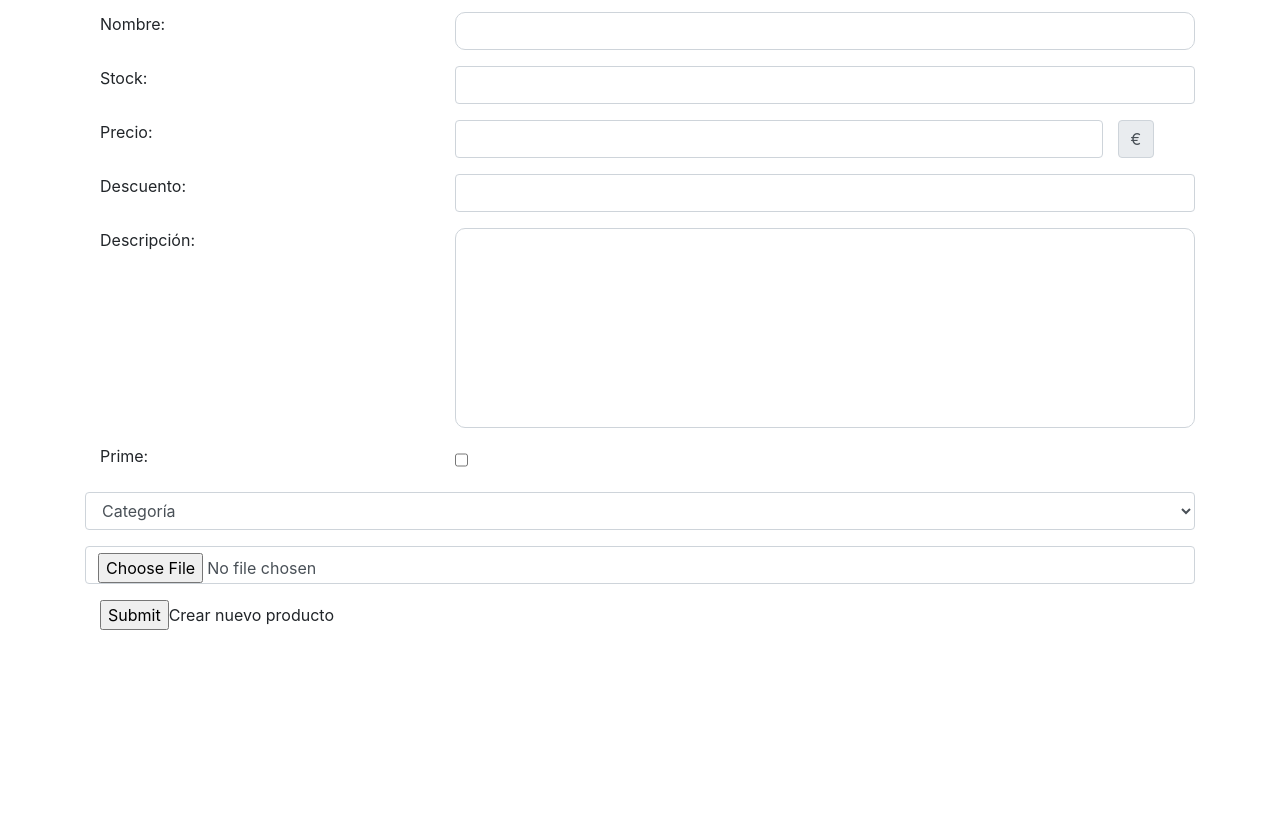
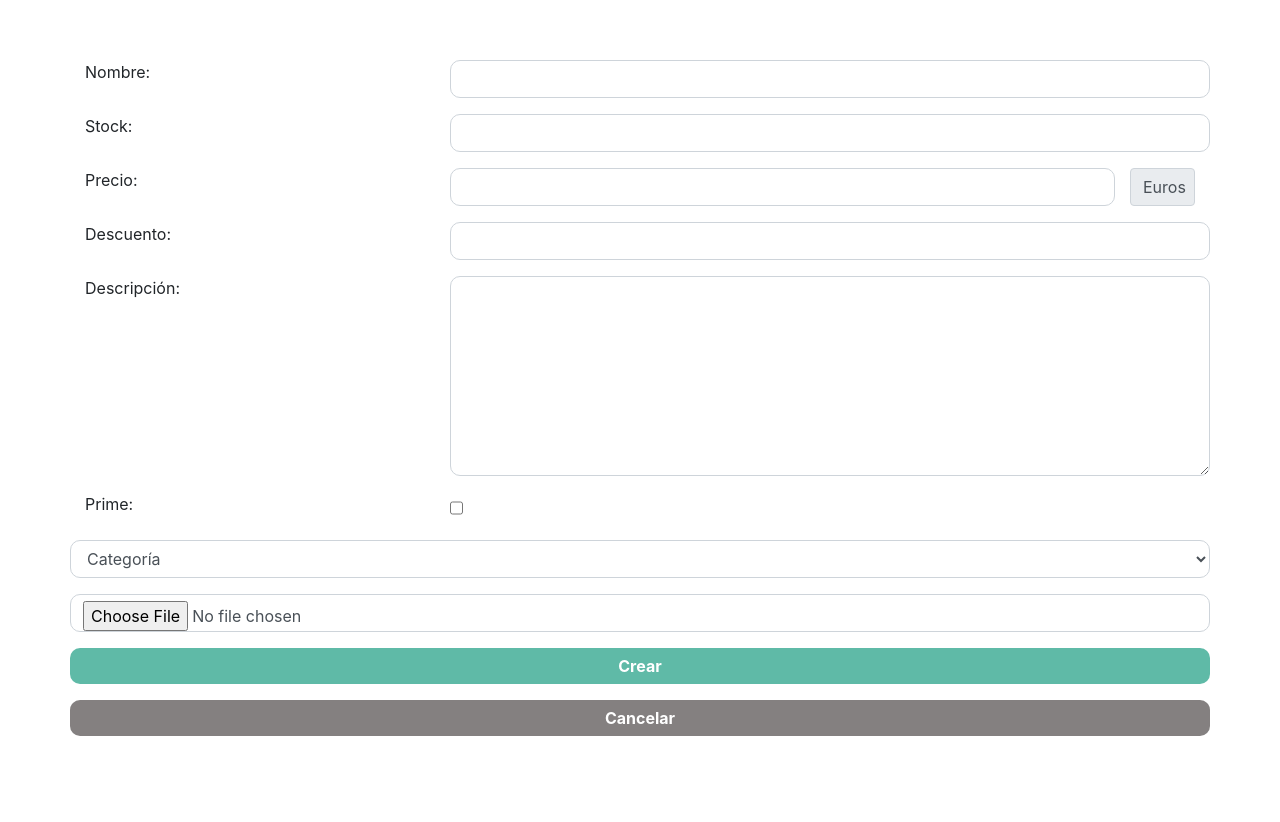
Before and after one commit to fjmarquez/DAM-PROSE-PROYECTO, a PHP site: page /pages/nuevoProducto.php in a window 1280 px wide. Shown: the part 58-880 px from the top of the page. Before the commit the page ends 688 px from the top, so only its background shows below. Run offline with PHP 8.4, Linux system fonts and the light colour scheme; the visitor is signed in with stand-in values (Sample User, id 1); data that the repository does not hold is empty.

Commit message:
Estilos de formularios para nuevo y editar producto, cerrar sesion

```diff
--- a/form/productoNuevo.php
+++ b/form/productoNuevo.php
@@ -9,8 +9,8 @@ $cDAO = new CategoriaDAO();
 $categorias = $cDAO->obtenerTodasLasCategorias();
 //var_dump($producto);
 ?>
-<div class="col-md-12">
-    <form action="../action/actionProducto.php" method="POST" class="col-md-12" enctype="multipart/form-data">
+
+    <form action="../action/actionProducto.php" method="POST" class="col-md-12 mt-5" enctype="multipart/form-data">
         <div class="form-group row">
             <label class="col-md-4" for="nombreProducto">Nombre: </label>
             <input required id="nombreProducto" name="nombreProducto" class="form-control col-md-8" type="text" maxlength="100">
@@ -21,9 +21,9 @@ $categorias = $cDAO->obtenerTodasLasCategorias();
         </div>
         <div class="form-group row">
             <label class="col-md-4" for="precioProducto">Precio: </label>
-            <input required id="precioProducto" name="precioProducto" class="form-control col-md-7" type="number" step=".01" min="1">
-            <div class="input-group-prepend col-md-1">
-                <span class="input-group-text" id="basic-addon1">€</span>
+            <input id="precioProducto" name="precioProducto" class="form-control col-md-7" type="number" step=".01" min="1">
+            <div class="input-group-prepend col-md-1 text-center">
+                <p class="input-group-text col-md-12" id="basic-addon1">Euros</p>
             </div>
         </div>
         <div class="form-group row">
@@ -32,7 +32,7 @@ $categorias = $cDAO->obtenerTodasLasCategorias();
         </div>
         <div class="form-group row">
             <label class="col-md-4" for="descripcionProducto">Descripción: </label>
-            <input required id="descripcionProducto" name="descripcionProducto" class="form-control col-md-8" type="text" maxlength="900">
+            <textarea required id="descripcionProducto" name="descripcionProducto" class="form-control col-md-8" type="text" maxlength="900"></textarea>
         </div>
         <div class="form-group row">
             <label class="col-md-4" for="primeProducto">Prime: </label>
@@ -53,8 +53,10 @@ $categorias = $cDAO->obtenerTodasLasCategorias();
         <div class="form-group row">
             <input  class="form-control" id="imagenProducto" name="imagenProducto" type="file">
         </div>
-        <div class="form-group">
-            <input type="submit" name="btnSubmitNuevoProducto">Crear nuevo producto</div>
+        <div class="form-group row">
+            <input type="submit" class="btn btn-product col-md-12" name="btnSubmitNuevoProducto" value="Crear"></input>
+        </div>
+        <div class="form-group row">
+            <input type="submit" class="btn btn-reset col-md-12" name="btnResetNuevo" value="Cancelar"></input>
         </div>
     </form>
-</div>
--- a/pages/partials/navbar.php
+++ b/pages/partials/navbar.php
@@ -5,7 +5,7 @@
     }
 ?>
 <nav class="navbar navbar-expand-md navbar-dark bg-dark fixed-top">
-  <a class="navbar-brand" href="#">
+  <a class="navbar-brand" href="productos.php">
     <img src="../img/logo.png" width="30" height="30" alt="">
     Elektro<span class="logoPoint">.</span>
   </a>
@@ -44,9 +44,16 @@
           Hola, <?= $_SESSION['name'] ?>
         </a>
         <div class="dropdown-menu" aria-labelledby="dropdown04">
+        <?php
+            if ($_SESSION['admin'] == 1){
+              ?>
+              <a class="dropdown-item" href="nuevoProducto.php">Nuevo producto</a>
+              <?php
+            }
+          ?>
           <a class="dropdown-item" href="#">Mi perfil</a>
           <a class="dropdown-item" href="#">Mis valoraciones</a>
-          <a class="dropdown-item" href="#">Cerrar sesion</a>
+          <a class="dropdown-item" href="../action/cerrarSesion.php">Cerrar sesion</a>
         </div>
       </li>
     </ul>
--- a/styles/style.css
+++ b/styles/style.css
@@ -18,7 +18,7 @@ body {
 
 /* CSS LOGIN */
 .margintop{
-    margin-top: 12%;
+    margin-top: 8%;
 }
 
 .body-login{
@@ -81,8 +81,8 @@ input[type=text]{
     font-weight: bold;
 }
 
-nav input[type=text]{
-    border-radius: 10px;
+input, select{
+    border-radius: 10px !important;
     background-color: var(--nonWhite);
     box-shadow: var(--VeryDarkColor) !important;
 }
@@ -130,7 +130,7 @@ nav .btn {
     color: white;
     font-weight: bold;
     border-radius: 10px;
-
+    border: 0px solid transparent !important;
 }
 
 .price h5{
@@ -143,6 +143,7 @@ nav .btn {
 
 .breadcrumb {
     background-color: var(--nonWhite);
+    border-radius: 10px !important;
 }
 
 .breadcrumb-item a {
@@ -172,4 +173,28 @@ nav .btn {
 #descripcionProducto {
     height: 200px !important;
 }
+
+.btn-reset{
+    background-color: var(--LightGrayColor);
+    color: white;
+    font-weight: bold;
+    border-radius: 10px;
+    border: 0px solid transparent !important;
+}
+
+.btn-reset:hover {
+    background-color: var(--GrayColor);
+    color: white;
+    font-weight: bold;
+    border-radius: 10px;
+    border: 0px solid transparent !important;
+}
+
+.input-group-prepend > span {
+    text-align: center !important;
+}
+
+textarea {
+    border-radius: 10px !important;
+}
 /* END DETALLE PRODUCTO */
```
Also changed, not shown: action/cerrarSesion.php (added, +7 -0 lines), form/productoAdmin.php (+21 -14 lines).
